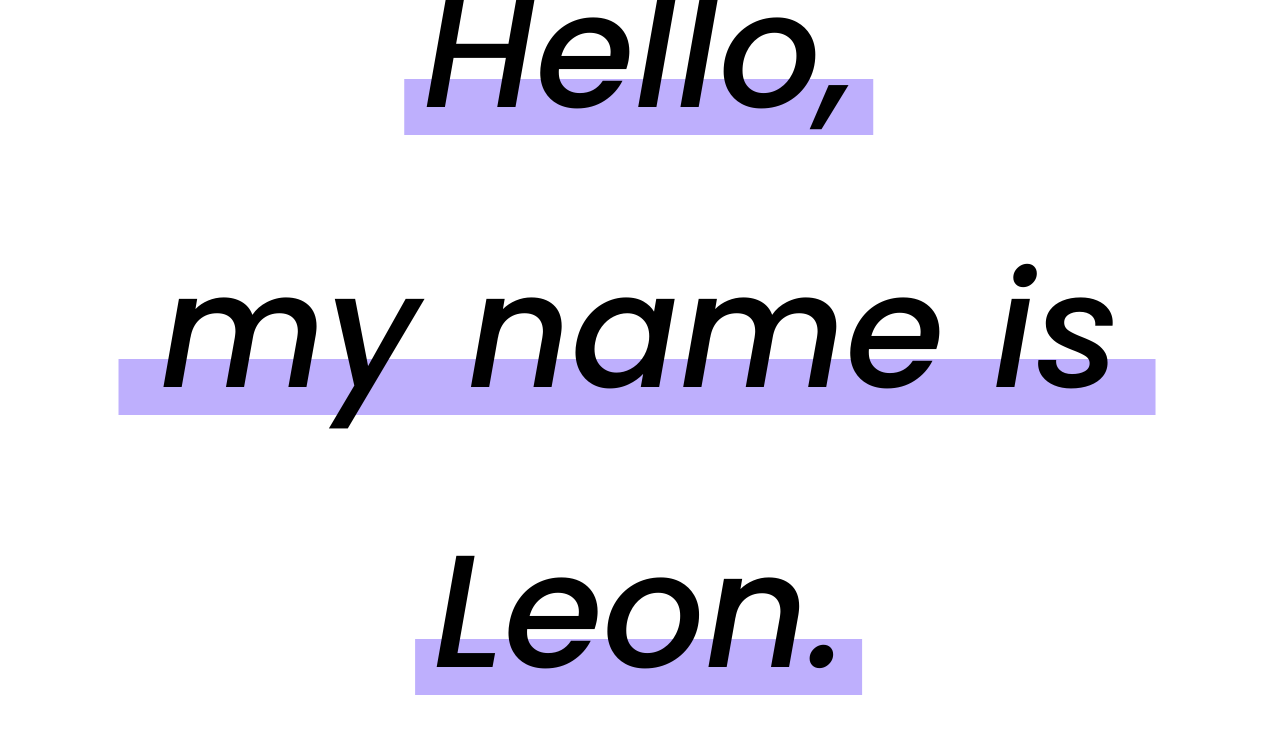
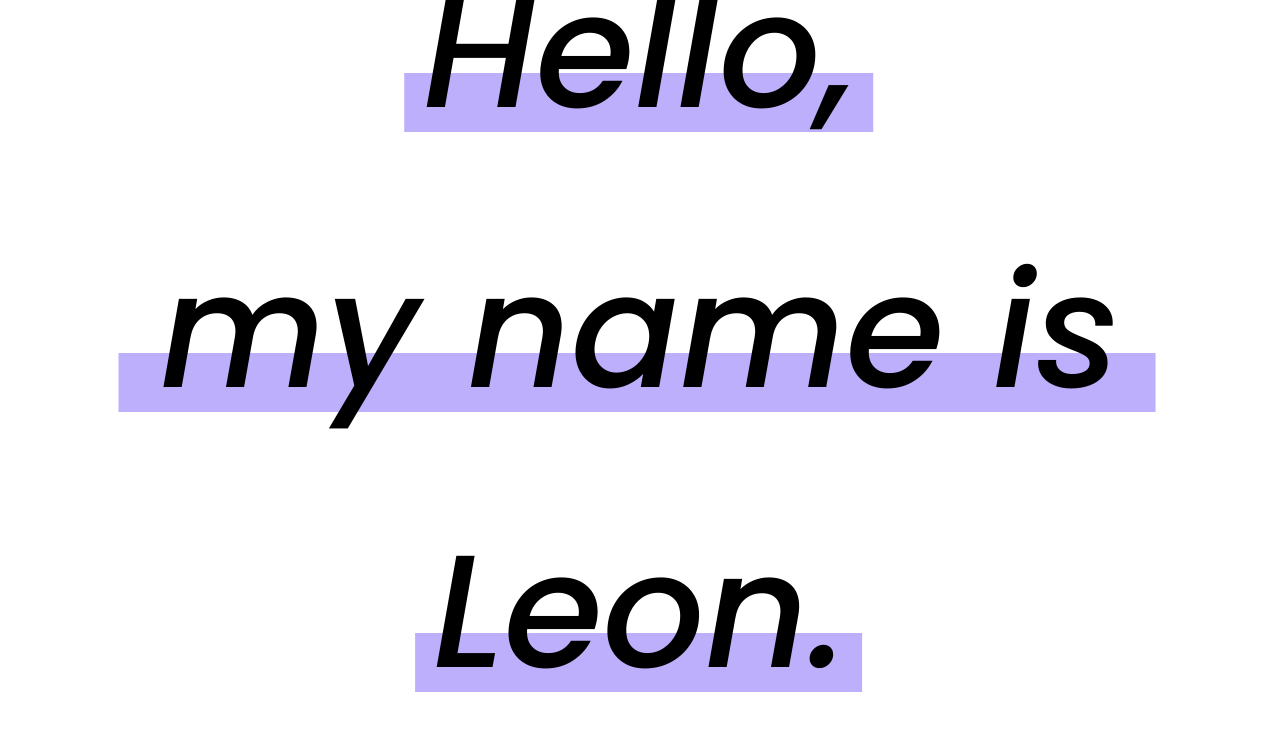
Before and after one commit to dencoSeca/portfolio-multipage-idea, a Gatsby site: page / in a window 1280 px wide. Shown: the part 69-800 px from the top of the page. Built offline with nearby package versions, Linux system fonts and the light colour scheme; Gatsby itself is replaced by a stand-in of ours.

Commit message:
change color blocks to take teir height from the text

```diff
--- a/src/components/Menu.js
+++ b/src/components/Menu.js
@@ -21,7 +21,9 @@ function Menu() {
           Blog
         </Link>
       </div>
-      <span className="menu__copyright">&copy; 2021</span>
+      <span className="menu__copyright">
+        &copy; 2021
+      </span>
     </div>
   )
 }
--- a/src/styles/typography.scss
+++ b/src/styles/typography.scss
@@ -27,10 +27,10 @@ $textFont: 'Poppins', sans-serif;
     position: absolute;
     z-index: -1;
     content: '';
-    height: 3.5rem;
+    height: 32%;
     width: 108%;
     transform: translateX(-4%);
-    margin-top: 7.5rem;
+    top: 62%;
   }
 }
 
```
